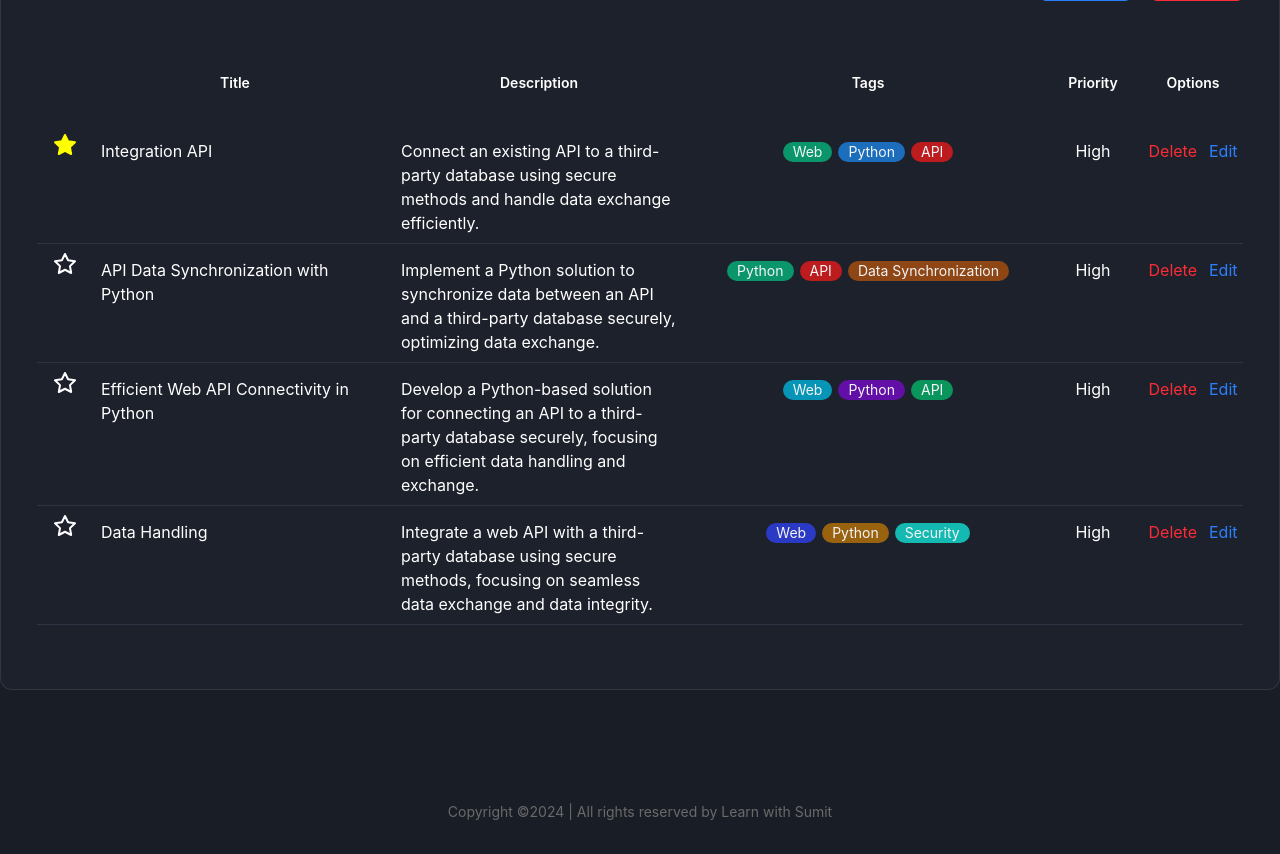
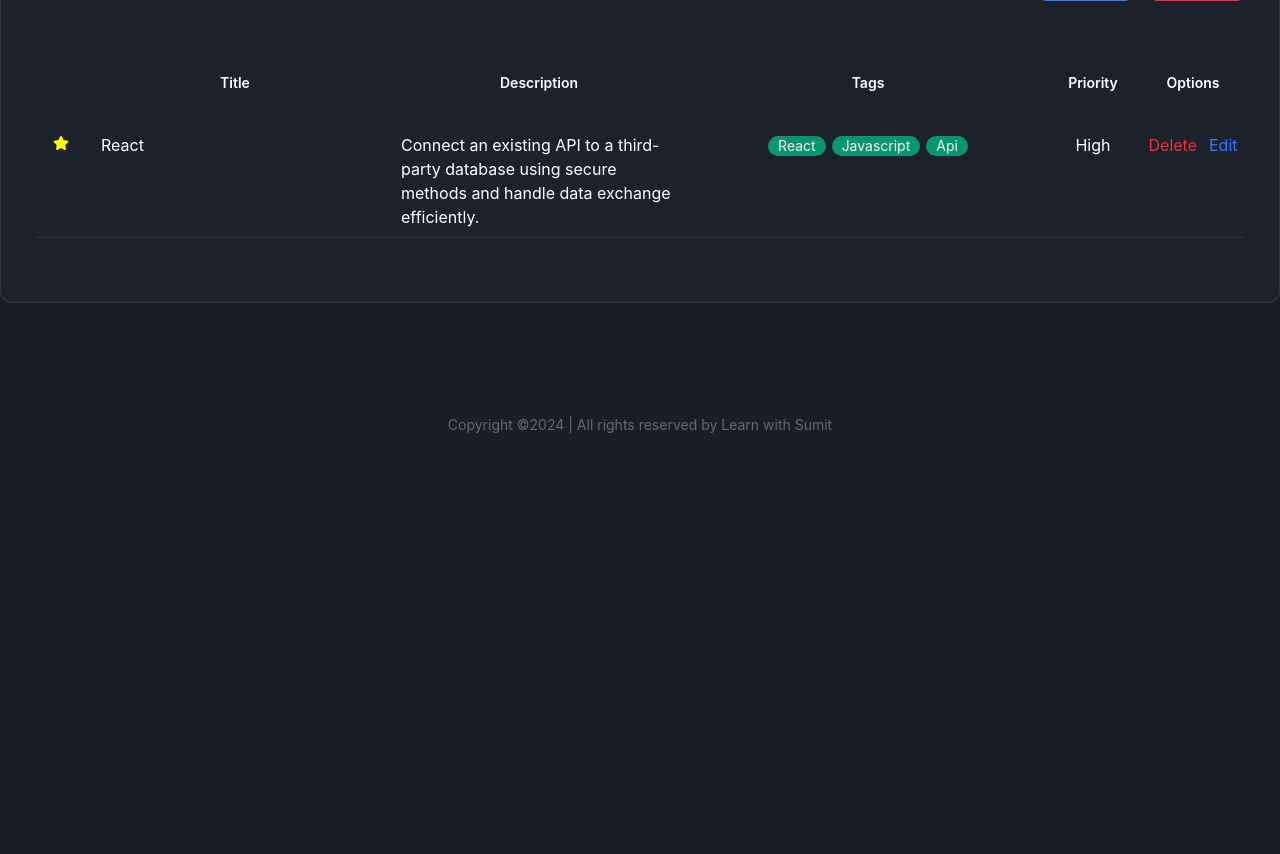
Before and after one commit to Tokiosman80F/tasker, a React (Vite) app: page / in a window 1280 px wide. Shown: the part 780-1634 px from the top of the page. After the commit the page ends 1247 px from the top, so only its background shows below. Built offline with nearby package versions, Linux system fonts and the light colour scheme.

Commit message:
error: getting error in TaskModal

```diff
--- a/package.json
+++ b/package.json
@@ -26,6 +26,6 @@
     "eslint-plugin-react-refresh": "^0.4.5",
     "postcss": "^8.4.32",
     "tailwindcss": "^4.2.4",
-    "vite": "^8.0.10"
+    "vite": "^7.3.2"
   }
 }
--- a/src/task/TaskBoard.jsx
+++ b/src/task/TaskBoard.jsx
@@ -1,18 +1,58 @@
+import { useState } from "react";
 import SearchTask from "./SearchTask";
 import TaskAction from "./TaskAction";
 import TaskList from "./TaskList";
+import TaskModal from "./TaskModal";
 
 function TaskBoard() {
+  const defaultTask = {
+    id: crypto.randomUUID(),
+    title: "React",
+    description:
+      "Connect an existing API to a third-party database using secure methods and handle data exchange efficiently.",
+    tags: ["React", "Javascript", "api"],
+    priority: "High",
+    isFav: true,
+  };
+  const [tasks, setTasks] = useState([defaultTask]);
+  const [showTaskModal, setShowTaskModal] = useState(false);
+  const [editTask, setEditTask] = useState(null);
+
+  function handleAddClick(newTask, isAdd) {
+    if (isAdd) {
+      setTasks([...tasks, newTask]);
+    } else {
+      setTasks(
+        tasks.map((task) => {
+          if (task.id === newTask.id) {
+            return newTask;
+          }
+          return task;
+        }),
+      );
+    }
+    setShowTaskModal(false);
+  }
+
+  function handleEdit(task) {
+    console.log("hello edit", task);
+    setEditTask(task);
+    setShowTaskModal(true);
+  }
+
   return (
     <section className="mb-20" id="tasks">
       <div className="container">
+        {showTaskModal && (
+          <TaskModal onSave={handleAddClick} onTaskEdit={handleEdit} />
+        )}
         <div className="p-2 flex justify-end">
           <SearchTask />
         </div>
 
         <div className="rounded-xl border border-[rgba(206,206,206,0.12)] bg-[#1D212B] px-6 py-8 md:px-9 md:py-16">
-          <TaskAction />
-          <TaskList />
+          <TaskAction onAddClick={() => setShowTaskModal(true)} />
+          <TaskList tasks={tasks} onEditClick={handleEdit} />
         </div>
       </div>
     </section>
--- a/src/task/TaskList.jsx
+++ b/src/task/TaskList.jsx
@@ -1,4 +1,7 @@
-function TaskList() {
+import { FaStar } from "react-icons/fa";
+function TaskList({ tasks, onEditClick }) {
+  // console.log("The tasks:", tasks);
+
   return (
     <div className="overflow-auto">
       <table className="table-fixed overflow-auto xl:w-full">
@@ -28,215 +31,47 @@
           </tr>
         </thead>
         <tbody>
-          <tr className="border-b border-[#2E3443] [&>td]:align-baseline [&>td]:px-4 [&>td]:py-2">
+          {tasks.map((task) => (
+            <tr
+              key={task.id}
+              className="border-b border-[#2E3443] [&>td]:align-baseline [&>td]:px-4 [&>td]:py-2"
+            >
               <td>
-              <svg
-                xmlns="http://www.w3.org/2000/svg"
-                className="icon icon-tabler icon-tabler-star"
-                width="24"
-                height="24"
-                viewBox="0 0 24 24"
-                stroke-width="2"
-                stroke="yellow"
-                fill="yellow"
-                stroke-linecap="round"
-                stroke-linejoin="round"
-              >
-                <path stroke="none" d="M0 0h24v24H0z" fill="none" />
-                <path d="M12 17.75l-6.172 3.245l1.179 -6.873l-5 -4.867l6.9 -1l3.086 -6.253l3.086 6.253l6.9 1l-5 4.867l1.179 6.873z" />
-              </svg>
+                {task.isFav ? (
+                  <FaStar color="yellow" />
+                ) : (
+                  <FaStar color="gray" />
+                )}
               </td>
-            <td>Integration API</td>
+              <td>{task.title}</td>
               <td>
-              <div>
-                Connect an existing API to a third-party database using secure
-                methods and handle data exchange efficiently.
-              </div>
+                <div>{task.description}</div>
               </td>
               <td>
                 <ul className="flex justify-center gap-1.5 flex-wrap">
-                <li>
+                  {task.tags.map((tag) => (
+                    <li key={tag}>
                       <span className="inline-block h-5 whitespace-nowrap rounded-[45px] bg-[#00D991A1] px-2.5 text-sm capitalize text-[#F4F5F6]">
-                    Web
+                        {tag}
                       </span>
                     </li>
-                <li>
-                  <span className="inline-block h-5 whitespace-nowrap rounded-[45px] bg-[#1C92FFB0] px-2.5 text-sm capitalize text-[#F4F5F6]">
-                    Python
-                  </span>
-                </li>
-                <li>
-                  <span className="inline-block h-5 whitespace-nowrap rounded-[45px] bg-[#FE1A1AB5] px-2.5 text-sm capitalize text-[#F4F5F6]">
-                    API
-                  </span>
-                </li>
+                  ))}
                 </ul>
               </td>
-            <td className="text-center">High</td>
+              <td className="text-center">{task.priority}</td>
               <td>
                 <div className="flex items-center justify-center space-x-3">
                   <button className="text-red-500">Delete</button>
-                <button className="text-blue-500">Edit</button>
+                  <button
+                    onClick={() => onEditClick(task)}
+                    className="text-blue-500"
+                  >
+                    Edit
+                  </button>
                 </div>
               </td>
             </tr>
-          <tr className="border-b border-[#2E3443] [&>td]:align-baseline [&>td]:px-4 [&>td]:py-2">
-            <td>
-              <svg
-                xmlns="http://www.w3.org/2000/svg"
-                className="icon icon-tabler icon-tabler-star"
-                width="24"
-                height="24"
-                viewBox="0 0 24 24"
-                stroke-width="2"
-                stroke="currentColor"
-                fill="none"
-                stroke-linecap="round"
-                stroke-linejoin="round"
-              >
-                <path stroke="none" d="M0 0h24v24H0z" fill="none" />
-                <path d="M12 17.75l-6.172 3.245l1.179 -6.873l-5 -4.867l6.9 -1l3.086 -6.253l3.086 6.253l6.9 1l-5 4.867l1.179 6.873z" />
-              </svg>
-            </td>
-            <td>API Data Synchronization with Python</td>
-            <td>
-              <div>
-                Implement a Python solution to synchronize data between an API
-                and a third-party database securely, optimizing data exchange.
-              </div>
-            </td>
-            <td>
-              <ul className="flex justify-center gap-1.5 flex-wrap">
-                <li>
-                  <span className="inline-block h-5 whitespace-nowrap rounded-[45px] bg-[#00D991A1] px-2.5 text-sm capitalize text-[#F4F5F6]">
-                    Python
-                  </span>
-                </li>
-                <li>
-                  <span className="inline-block h-5 whitespace-nowrap rounded-[45px] bg-[#FE1A1AB5] px-2.5 text-sm capitalize text-[#F4F5F6]">
-                    API
-                  </span>
-                </li>
-                <li>
-                  <span className="inline-block h-5 whitespace-nowrap rounded-[45px] bg-[#BD560BB2] px-2.5 text-sm capitalize text-[#F4F5F6]">
-                    Data Synchronization
-                  </span>
-                </li>
-              </ul>
-            </td>
-            <td className="text-center">High</td>
-            <td>
-              <div className="flex items-center justify-center space-x-3">
-                <button className="text-red-500">Delete</button>
-                <button className="text-blue-500">Edit</button>
-              </div>
-            </td>
-          </tr>
-          <tr className="border-b border-[#2E3443] [&>td]:align-baseline [&>td]:px-4 [&>td]:py-2">
-            <td>
-              <svg
-                xmlns="http://www.w3.org/2000/svg"
-                className="icon icon-tabler icon-tabler-star"
-                width="24"
-                height="24"
-                viewBox="0 0 24 24"
-                stroke-width="2"
-                stroke="currentColor"
-                fill="none"
-                stroke-linecap="round"
-                stroke-linejoin="round"
-              >
-                <path stroke="none" d="M0 0h24v24H0z" fill="none" />
-                <path d="M12 17.75l-6.172 3.245l1.179 -6.873l-5 -4.867l6.9 -1l3.086 -6.253l3.086 6.253l6.9 1l-5 4.867l1.179 6.873z" />
-              </svg>
-            </td>
-            <td>Efficient Web API Connectivity in Python</td>
-            <td>
-              <div>
-                Develop a Python-based solution for connecting an API to a
-                third-party database securely, focusing on efficient data
-                handling and exchange.
-              </div>
-            </td>
-            <td>
-              <ul className="flex justify-center gap-1.5 flex-wrap">
-                <li>
-                  <span className="inline-block h-5 whitespace-nowrap rounded-[45px] bg-[#00B2D9CC] px-2.5 text-sm capitalize text-[#F4F5F6]">
-                    Web
-                  </span>
-                </li>
-                <li>
-                  <span className="inline-block h-5 whitespace-nowrap rounded-[45px] bg-[#8407E6A8] px-2.5 text-sm capitalize text-[#F4F5F6]">
-                    Python
-                  </span>
-                </li>
-                <li>
-                  <span className="inline-block h-5 whitespace-nowrap rounded-[45px] bg-[#07AC67D6] px-2.5 text-sm capitalize text-[#F4F5F6]">
-                    API
-                  </span>
-                </li>
-              </ul>
-            </td>
-            <td className="text-center">High</td>
-            <td>
-              <div className="flex items-center justify-center space-x-3">
-                <button className="text-red-500">Delete</button>
-                <button className="text-blue-500">Edit</button>
-              </div>
-            </td>
-          </tr>
-          <tr className="border-b border-[#2E3443] [&>td]:align-baseline [&>td]:px-4 [&>td]:py-2">
-            <td>
-              <svg
-                xmlns="http://www.w3.org/2000/svg"
-                className="icon icon-tabler icon-tabler-star"
-                width="24"
-                height="24"
-                viewBox="0 0 24 24"
-                stroke-width="2"
-                stroke="currentColor"
-                fill="none"
-                stroke-linecap="round"
-                stroke-linejoin="round"
-              >
-                <path stroke="none" d="M0 0h24v24H0z" fill="none" />
-                <path d="M12 17.75l-6.172 3.245l1.179 -6.873l-5 -4.867l6.9 -1l3.086 -6.253l3.086 6.253l6.9 1l-5 4.867l1.179 6.873z" />
-              </svg>
-            </td>
-            <td>Data Handling</td>
-            <td>
-              <div>
-                Integrate a web API with a third-party database using secure
-                methods, focusing on seamless data exchange and data integrity.
-              </div>
-            </td>
-            <td>
-              <ul className="flex justify-center gap-1.5 flex-wrap">
-                <li>
-                  <span className="inline-block h-5 whitespace-nowrap rounded-[45px] bg-[#2F43F8BF] px-2.5 text-sm capitalize text-[#F4F5F6]">
-                    Web
-                  </span>
-                </li>
-                <li>
-                  <span className="inline-block h-5 whitespace-nowrap rounded-[45px] bg-[#AE6D0BDB] px-2.5 text-sm capitalize text-[#F4F5F6]">
-                    Python
-                  </span>
-                </li>
-                <li>
-                  <span className="inline-block h-5 whitespace-nowrap rounded-[45px] bg-[#10FBEDB2] px-2.5 text-sm capitalize text-[#F4F5F6]">
-                    Security
-                  </span>
-                </li>
-              </ul>
-            </td>
-            <td className="text-center">High</td>
-            <td>
-              <div className="flex items-center justify-center space-x-3">
-                <button className="text-red-500">Delete</button>
-                <button className="text-blue-500">Edit</button>
-              </div>
-            </td>
-          </tr>
+          ))}
         </tbody>
       </table>
     </div>
--- a/src/task/TaskModal.jsx
+++ b/src/task/TaskModal.jsx
@@ -1,73 +1,113 @@
-function TaskModal() {
+import { useState } from "react";
+
+function TaskModal({ onSave, onTaskEdit }) {
+  const [task, setTask] = useState(
+    onTaskEdit || {
+      id: crypto.randomUUID(),
+      title: "",
+      description: "",
+      priority: "",
+      tags: [],
+      isFav: false,
+    },
+  );
+
+  const [isAdd, setIsAdd] = useState(Object.is(onTaskEdit, null));
+
+  function handleChange(e) {
+    e.preventDefault();
+    let name = e.target.name;
+    let value = e.target.value;
+    if (name === "tags") {
+      value = value.split(",");
+    }
+    setTask({ ...task, [name]: value });
+  }
+
   return (
-    <div>
-      <form class="mx-auto my-10 w-full max-w-185 rounded-xl border border-[#FEFBFB]/36 bg-[#191D26] p-9 max-md:px-4 lg:my-20 lg:p-11">
-        <h2 class="mb-9 text-center text-2xl font-bold text-white lg:mb-11 lg:text-[28px]">
-          Add New Task
+    <>
+      <div className="absolute top-0 left-0 h-full w-full z-10 opacity-10 bg-gray-400"></div>
+      <div className="absolute top-1/3 left-1/3 z-10 ">
+        <form className="mx-auto my-10 w-full max-w-185 rounded-xl border border-[#FEFBFB]/36 bg-[#191D26] p-9 max-md:px-4 lg:my-20 lg:p-11">
+          <h2 className="mb-9 text-center text-2xl font-bold text-white lg:mb-11 lg:text-[28px]">
+            {isAdd ? " Add New Task" : " Edit Task"}
           </h2>
 
-        <div class="space-y-9 text-white lg:space-y-10">
-          <div class="space-y-2 lg:space-y-3">
-            <label for="title">Title</label>
+          <div className="space-y-9 text-white lg:space-y-10">
+            <div className="space-y-2 lg:space-y-3">
+              <label htmlFor="title">Title</label>
               <input
-              class="block w-full rounded-md bg-[#2D323F] px-3 py-2.5"
+                className="block w-full rounded-md bg-[#2D323F] px-3 py-2.5"
                 type="text"
                 name="title"
                 id="title"
+                value={task.title}
+                onChange={handleChange}
                 required
               />
             </div>
 
-          <div class="space-y-2 lg:space-y-3">
-            <label for="description">Description</label>
+            <div className="space-y-2 lg:space-y-3">
+              <label htmlFor="description">Description</label>
               <textarea
-              class="block min-h-30 w-full rounded-md bg-[#2D323F] px-3 py-2.5 lg:min-h-45"
+                className="block min-h-30 w-full rounded-md bg-[#2D323F] px-3 py-2.5 lg:min-h-45"
                 type="text"
                 name="description"
                 id="description"
+                value={task.description}
+                onChange={handleChange}
                 required
               ></textarea>
             </div>
 
-          <div class="grid-cols-2 gap-x-4 max-md:space-y-9 md:grid lg:gap-x-10 xl:gap-x-20">
-            <div class="space-y-2 lg:space-y-3">
-              <label for="tags">Tags</label>
+            <div className="grid-cols-2 gap-x-4 max-md:space-y-9 md:grid lg:gap-x-10 xl:gap-x-20">
+              <div className="space-y-2 lg:space-y-3">
+                <label htmlFor="tags">Tags</label>
                 <input
-                class="block w-full rounded-md bg-[#2D323F] px-3 py-2.5"
+                  className="block w-full rounded-md bg-[#2D323F] px-3 py-2.5"
                   type="text"
                   name="tags"
                   id="tags"
+                  value={task.tags}
+                  onChange={handleChange}
                   required
                 />
               </div>
 
-            <div class="space-y-2 lg:space-y-3">
-              <label for="priority">Priority</label>
+              <div className="space-y-2 lg:space-y-3">
+                <label htmlFor="priority">Priority</label>
                 <select
-                class="block w-full cursor-pointer rounded-md bg-[#2D323F] px-3 py-2.5"
+                  className="block w-full cursor-pointer rounded-md bg-[#2D323F] px-3 py-2.5"
                   name="priority"
                   id="priority"
+                  value={task.priority}
+                  onChange={handleChange}
                   required
                 >
                   <option value="">Select Priority</option>
-                <option value="low">Low</option>
-                <option value="medium">Medium</option>
-                <option value="high">High</option>
+                  <option value="Low">Low</option>
+                  <option value="Medium">Medium</option>
+                  <option value="High">High</option>
                 </select>
               </div>
             </div>
           </div>
 
-        <div class="mt-16 flex justify-center lg:mt-20">
+          <div className="mt-16 flex justify-center lg:mt-20">
             <button
+              onClick={(e) => {
+                e.preventDefault();
+                onSave(task, isAdd);
+              }}
               type="submit"
-            class="rounded bg-blue-600 px-4 py-2 text-white transition-all hover:opacity-80"
+              className="rounded bg-blue-600 px-4 py-2 text-white transition-all hover:opacity-80"
             >
-            Create new Task
+              Save
             </button>
           </div>
         </form>
       </div>
+    </>
   );
 }
 
```
Also changed, not shown: src/task/TaskAction.jsx (+5 -2 lines), 2 other files (tests, documents, lock files or other folders). Lines whose indentation alone changed are shown as unchanged.
